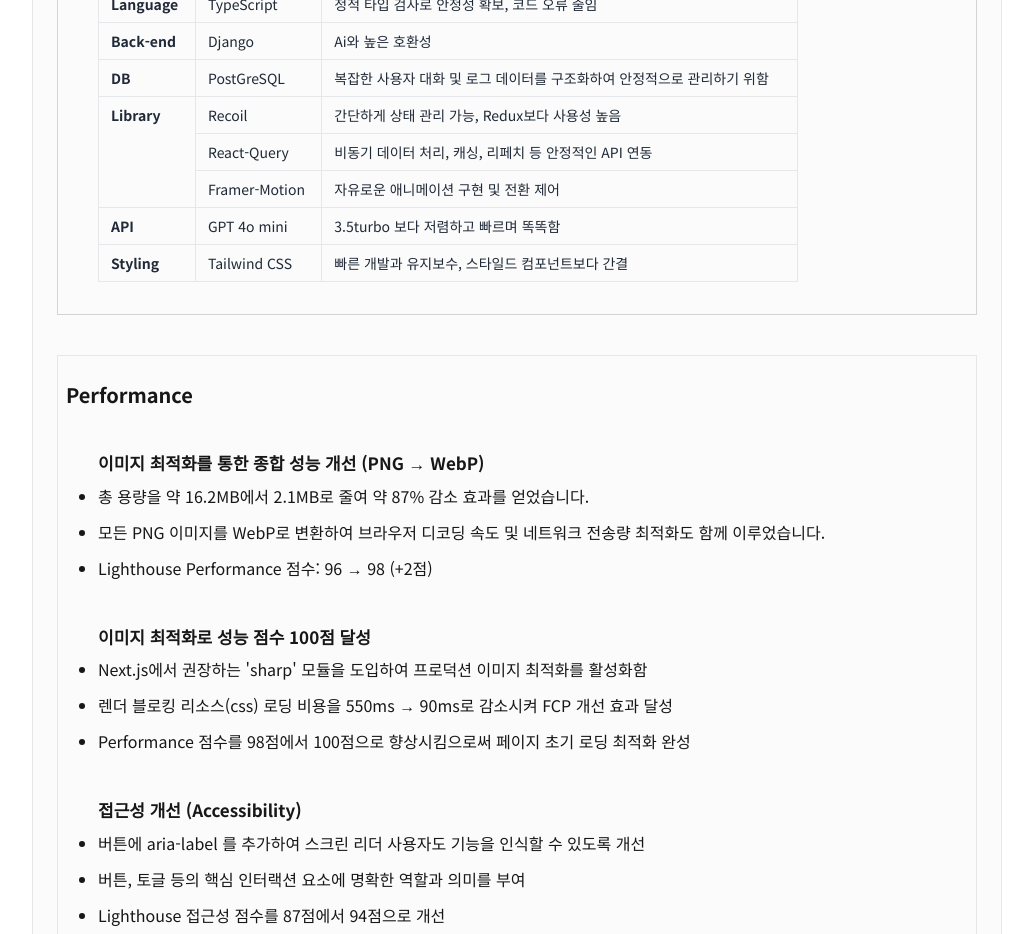
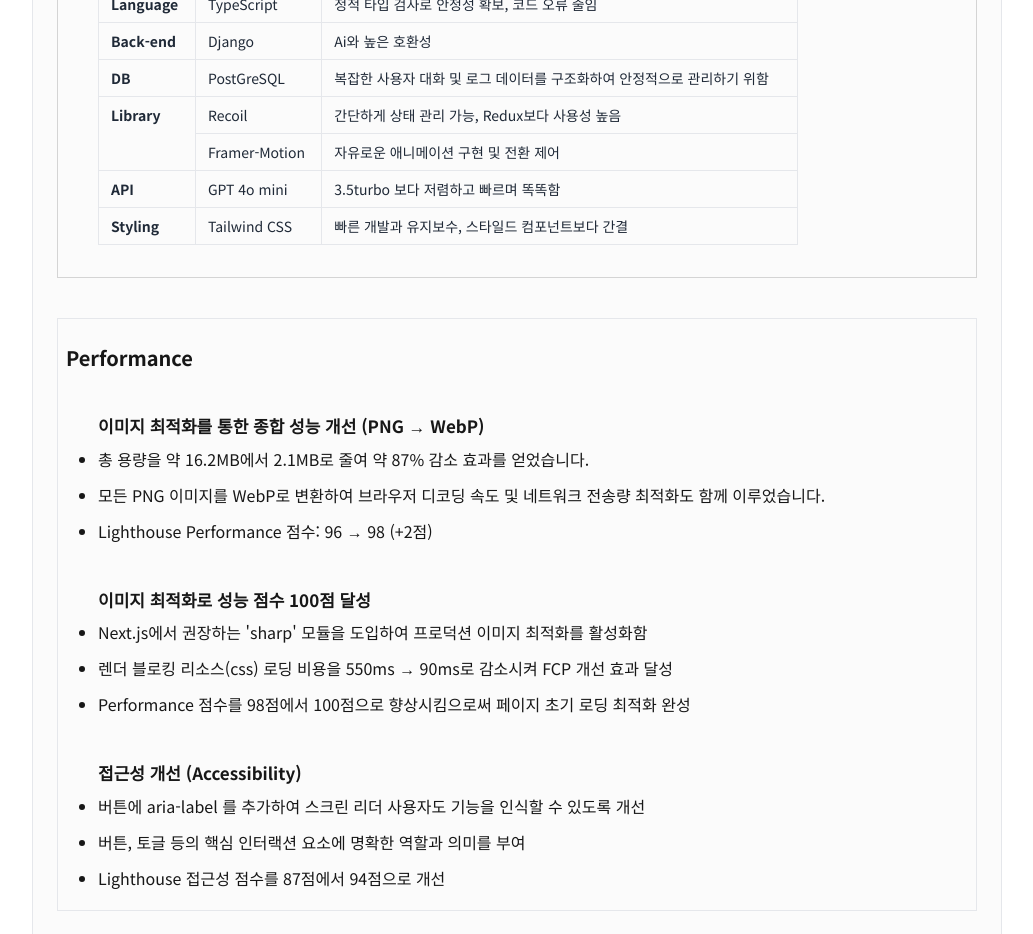
Before and after one commit to YouKnowThat-Park/WooSeokBot, a Next.js app in the folder front/: page /project/wooseokBot in a window 1280 px wide. Shown: the part 2300-3234 px from the top of the page, without its empty margins (123-1156 px from the left). Built offline with nearby package versions, Linux system fonts and the light colour scheme.

Commit message:
: chore : 텍스트 수정

```diff
--- a/front/src/data/WooseokBotTechItems.ts
+++ b/front/src/data/WooseokBotTechItems.ts
@@ -32,11 +32,6 @@ export const WooseokBotTechItems = [
   },
   {
     category: "Library",
-    tech: "React-Query",
-    reason: "비동기 데이터 처리, 캐싱, 리페치 등 안정적인 API 연동",
-  },
-  {
-    category: "Library",
     tech: "Framer-Motion",
     reason: "자유로운 애니메이션 구현 및 전환 제어",
   },
```
